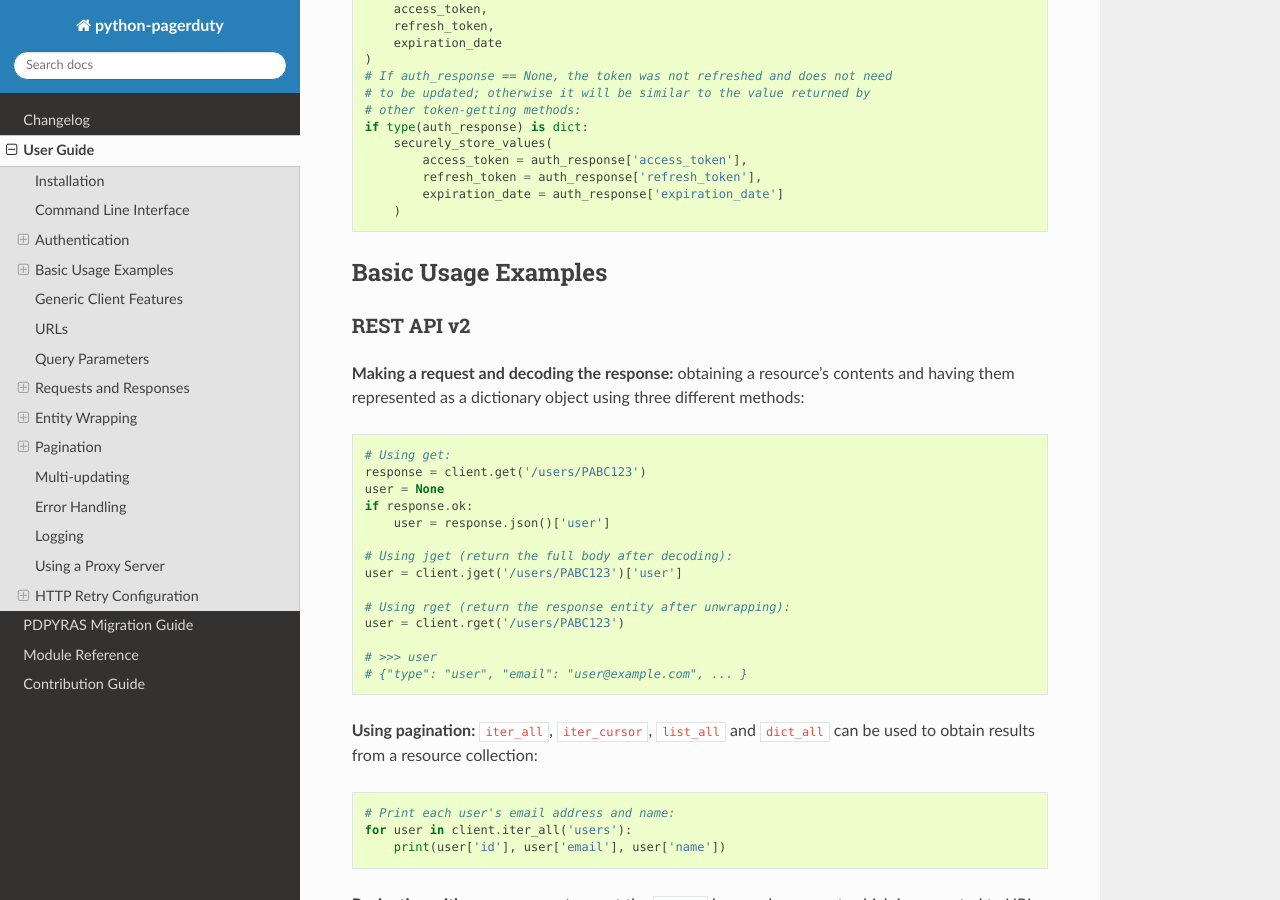
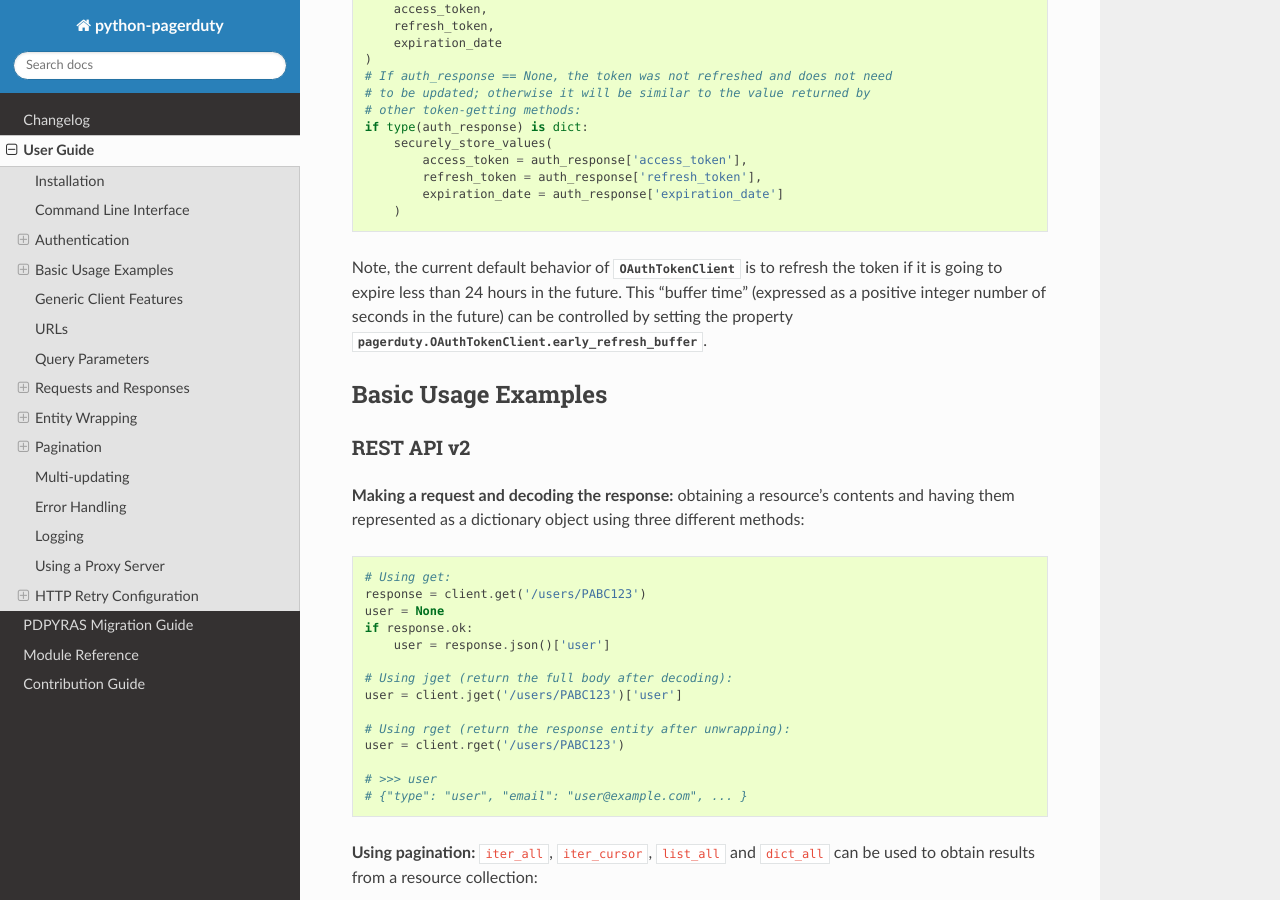
Before and after one commit to PagerDuty/python-pagerduty, a Sphinx documentation site: the page built from sphinx/source/user_guide.rst, in a window 1280 px wide and 900 px high, scrolled down 2869 px. Built offline with Sphinx 7.4.7 and the Read the Docs theme 3.1.0, drawn with Linux system fonts in a browser that asks for light colours.

Commit message:
doc: comment about controlling the auto-refresh buffer

```diff
--- a/sphinx/source/user_guide.rst
+++ b/sphinx/source/user_guide.rst
@@ -162,6 +162,12 @@
             expiration_date = auth_response['expiration_date']
         )
 
+
+Note, the current default behavior of :class:`OAuthTokenClient` is to refresh
+the token if it is going to expire less than 24 hours in the future. This
+"buffer time" (expressed as a positive integer number of seconds in the future)
+can be controlled by setting the property
+:attr:`pagerduty.OAuthTokenClient.early_refresh_buffer`.
 
 Basic Usage Examples
 --------------------
```
